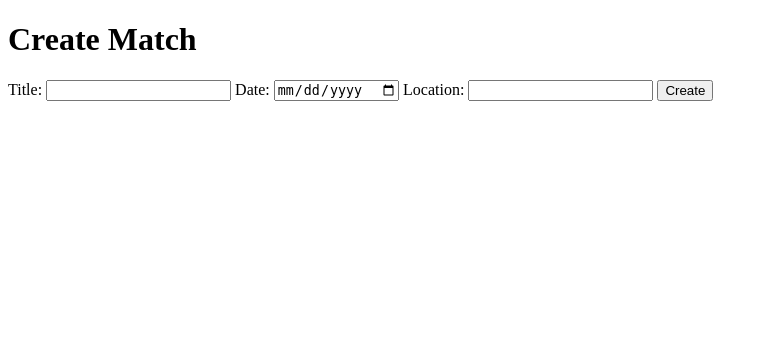
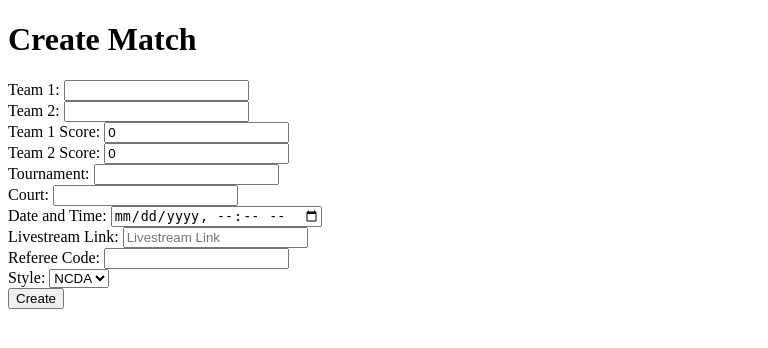
Before and after one commit to Digital-Sports-Solutions-LLC/dss-backend, a Django app: page /matches/create/ in a window 1280 px wide. Shown: the top 348 px of the page, without its empty margins (0-768 px from the left). Run offline with Django 4.2, Linux system fonts and the light colour scheme.

Commit message:
add match from create html

```diff
--- a/myapp/matches/models.py
+++ b/myapp/matches/models.py
@@ -1,4 +1,6 @@
 from django.db import models
+from django import forms
+import datetime
 
 # Create your models here.
 class Match(models.Model):
@@ -16,3 +18,9 @@ class Match(models.Model):
 
     def __str__(self):
         return self.team1 + ' vs ' + self.team2 + ' @ ' + self.tournament
+
+class MatchForm(forms.ModelForm):
+
+    class Meta:
+        model = Match
+        fields = ['team1', 'team2', 'team1Score', 'team2Score', 'tournament', 'court', 'datetime', 'status', 'livestreamLink', 'refereeCode', 'style']
--- a/myapp/matches/templates/create.html
+++ b/myapp/matches/templates/create.html
@@ -6,15 +6,43 @@
 <body>
     <h1>Create Match</h1>
 
-    <form method="POST">
-        <label for="title">Title:</label>
-        <input type="text" id="title" name="title" required>
+    <form method="POST" action="http://127.0.0.1:8000/matches/create/">
+        {% csrf_token %}
 
-        <label for="date">Date:</label>
-        <input type="date" id="date" name="date" required>
+        <label for="team1">Team 1:</label>
+        <input type="text" id="team1" name="team1" required><br>
 
-        <label for="location">Location:</label>
-        <input type="text" id="location" name="location" required>
+        <label for="team2">Team 2:</label>
+        <input type="text" id="team2" name="team2" required><br>
+
+        <label for="team1Score">Team 1 Score:</label>
+        <input type="number" id="team1Score" name="team1Score" value="0" required><br>
+
+        <label for="team2Score">Team 2 Score:</label>
+        <input type="number" id="team2Score" name="team2Score" value="0" required><br>
+
+        <label for="tournament">Tournament:</label>
+        <input type="text" id="tournament" name="tournament" required><br>
+
+        <label for="court">Court:</label>
+        <input type="number" id="court" name="court" required><br>
+
+        <label for="datetime">Date and Time:</label>
+        <input type="datetime-local" id="datetime" name="datetime" required><br>
+
+        <label for="livestream-link">Livestream Link:</label>
+        <input type="text" id="livestream-link" name="livestreamLink" placeholder="Livestream Link"><br>
+
+        <label for="referee-code">Referee Code:</label>
+        <input type="number" id="referee-code" name="refereeCode" required><br>
+
+        <label for="style">Style:</label>
+        <select id="style" name="style" required>
+            <option value="ncda">NCDA</option>
+            <option value="nda">NDA</option>
+        </select><br>
+
+        <input type="hidden" id="status" name="status" value="Waiting">
 
         <button type="submit">Create</button>
     </form>
--- a/myapp/matches/templates/myfirst.html
+++ b/myapp/matches/templates/matches.html
@@ -1,7 +1,7 @@
 <!DOCTYPE html>
 <html>
 <head>
-    <title>My First HTML File</title>
+    <title>Macthes</title>
 </head>
 <body>
     <h1>Macthes</h1>
--- a/myapp/matches/views.py
+++ b/myapp/matches/views.py
@@ -1,17 +1,30 @@
-from django.shortcuts import render
+from django.shortcuts import render, redirect
 from django.http import HttpResponse
 from django.template import loader
-from .models import Match
+from .models import Match, MatchForm
 
-# Create your views here.
 def matches(request):
     mymatches = Match.objects.all().values()
-    template = loader.get_template('myfirst.html')
     context = {
         'mymatches': mymatches,
     }
+    template = loader.get_template('matches.html')
     return HttpResponse(template.render(context, request))
 
 def create(request):
+    if request.method == 'POST':
+        form = MatchForm(request.POST)
+        if form.is_valid():
+            form.save()
+            return redirect('matches')  # Redirect to the 'matches' view after successful form submission
+        else:
+            print(form.errors)
+    else:
+        form = MatchForm()
+
+    context = {
+        'form': form,
+    }
+
     template = loader.get_template('create.html')
-    return HttpResponse(template.render())
+    return HttpResponse(template.render(context, request))
```
Also changed, not shown: myapp/db.sqlite3.
